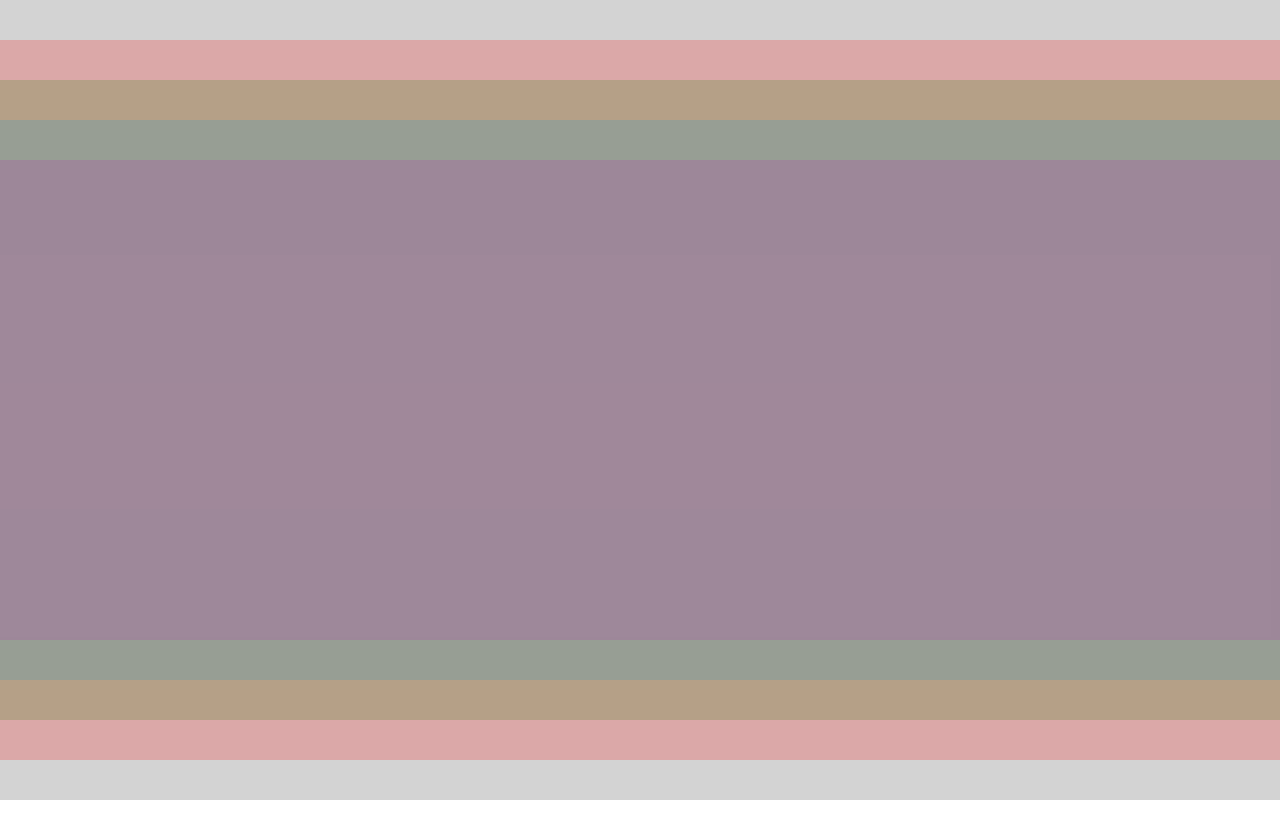
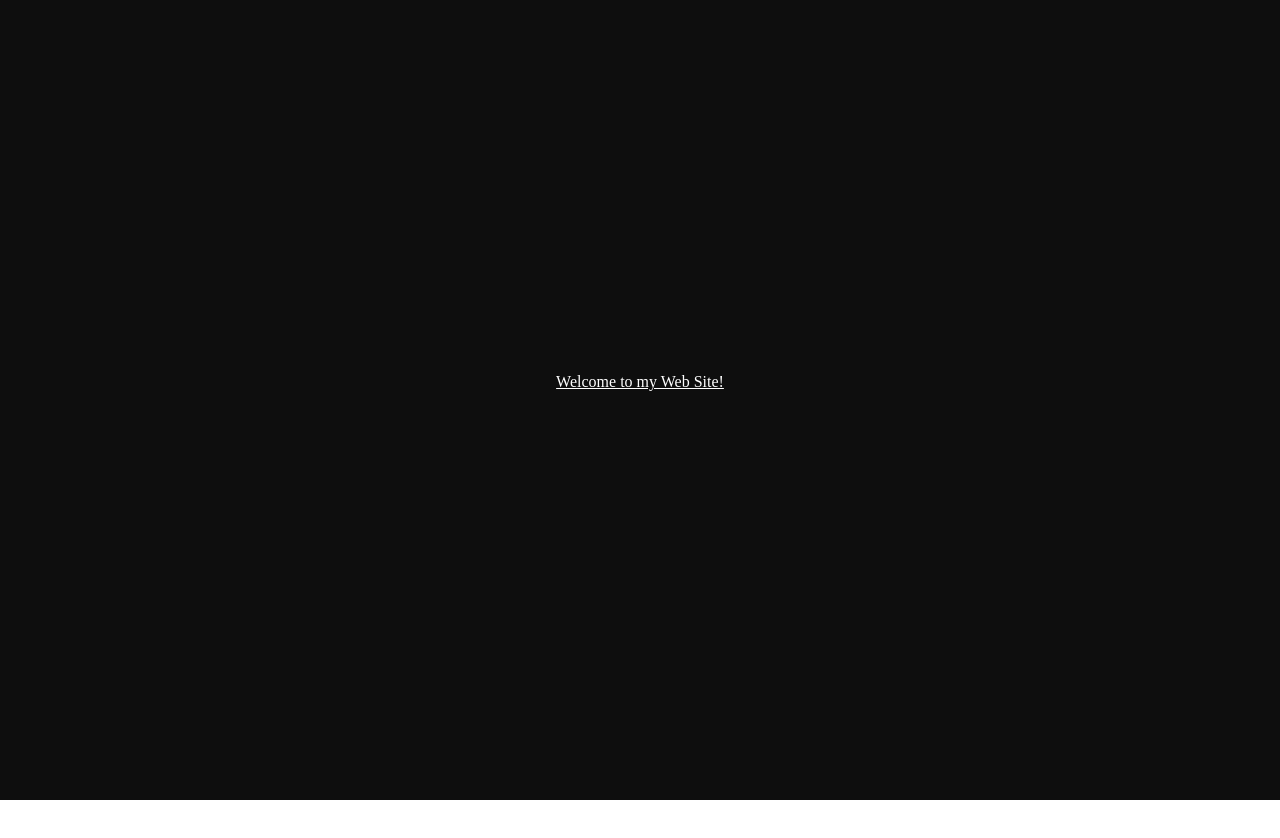
Before and after one commit to AlexandruDumitru94/MyWeb, a plain HTML site: page Index.html in a window 1280 px wide. Shown: the top 838 px of the page. Drawn offline with nearby package versions, Linux system fonts and the light colour scheme.

Commit message:
1.1 Structure Commit

```diff
--- a/Index.html
+++ b/Index.html
@@ -11,38 +11,41 @@
     <section class="scroll background" ></section>
 
 
-
-    <section class="scroll first-section">
-        <div class="divOne"></div>
-        <div class="divOne"></div>
-        <div class="divOne"></div>
-        <div class="divOne"></div>
-        <div class="divOne"></div>
+    <section class="scroll section section--first">
+        <div class="page">
+            <a href="index.html" id="index-screen-welcome">Welcome to my Web Site!</a>
+        </div>
+        <div class="page page--hidden"></div>
+        <div class="page"></div>
+        <div class="page"></div>
+        <div class="page"></div>
     </section>
 
 
-    <section class="scroll second-section">
-        <div class="divTwo"></div>
-        <div class="divTwo"></div>
-        <div class="divTwo"></div>
-        <div class="divTwo"></div>
-        <div class="divTwo"></div>
+    <section class="scroll section section--second">
+        <div class="page"></div>
+        <div class="page"></div>
+        <div class="page"></div>
+        <div class="page"></div>
+        <div class="page"></div>
     </section>
 
-    <section class="scroll third-section">
-        <div class="divThree"></div>
-        <div class="divThree"></div>
-        <div class="divThree"></div>
-        <div class="divThree"></div>
-        <div class="divThree"></div>
+
+    <section class="scroll section section--third">
+        <div class="page"></div>
+        <div class="page"></div>
+        <div class="page"></div>
+        <div class="page"></div>
+        <div class="page"></div>
     </section>
 
-    <section class="scroll fourth-section">
-        <div class="divFour"></div>
-        <div class="divFour"></div>
-        <div class="divFour"></div>
-        <div class="divFour"></div>
-        <div class="divFour"></div>
+
+    <section class="scroll section section--fourth">
+        <div class="page"></div>
+        <div class="page"></div>
+        <div class="page"></div>
+        <div class="page"></div>
+        <div class="page"></div>
     </section>
 
     <script src="https://code.jquery.com/jquery-3.4.1.slim.min.js"
--- a/css/style.css
+++ b/css/style.css
@@ -1,82 +1,72 @@
+html {
+    scroll-behavior: smooth;
+    font-family: 'Alata';
+}
+
 *, *::before, *::after {
     margin: 0;
     padding: 0;
     box-sizing: border-box;
 }
+
+
 .scroll {
     position: fixed;
     bottom: 0;
     left: 0;
+}
+
+
+.background {
+    background: rgba(14, 14, 14, 1);
+    height: 100%;
+    width: 500vw;
+}
+
+
+.section {
+    pointer-events: none;
+    display: flex;
+    justify-content: space-between;
     height: 100%;
 }
 
-.background {
-    background: rgb(211, 211, 211);
+    .section--first {
+        width: 500vw;
+    }
+    .section--second {
+        width: 600vw;
+    }
 
-    width: 100%;
-    z-index: 1;
-    height: 100%;
-}
+    .section--third {
+        width: 700vw;
+    }
+    .section--fourth {
+        width: 800vw;
+    }
 
-.first-section {
-    width: 500vw;
 
-    z-index: 2;
-    display: flex;
-    justify-content: space-between;
-    align-items: center;
+.page {
+    background: rgba(255, 0, 0, 0);
+    height: 100vh;
+    width: 100vw;
+    pointer-events: none;
+    position: relative;
 
 }
 
+    .page > * {
+        transform: translate(-50%, -50%);
+    }
 
+    .page--hidden {
+        visibility: hidden;
+    }
 
-.second-section {
-    width: 600vw;
-    z-index: 3;
-    display: flex;
-    justify-content: space-between;
-    align-items: center;
-
+#index-screen-welcome {
+pointer-events: auto;
+position: absolute;
+left: 50%;
+color: rgba(255, 255, 255, 1);
+bottom: 50%;
 }
-
-.third-section {
-    width: 700vw;
-    z-index: 4;
-    display: flex;
-    justify-content: space-between;
-    align-items: center;
-
-}
-.fourth-section {
-    width: 800vw;
-    z-index: 5;
-    display: flex;
-    justify-content: space-between;
-    align-items: center;
-
-}
-
-
-.divOne {
-    background: rgba(255, 0, 0, 0.2);
-    height: 90%;
-    width: 100vw;
-}
-
-
-.divTwo {
-    background-color: rgba(34, 128, 5, 0.2);
-    height: 80%;
-    width: 100vw;
-}
-
-.divThree {
-    background-color: rgb(35, 151, 197, 0.2);
-    height: 70%;
-    width: 100vw;
-}
-.divFour {
-    background-color: rgb(184, 48, 177, 0.2);
-    height: 60%;
-    width: 100vw;
-}
```
